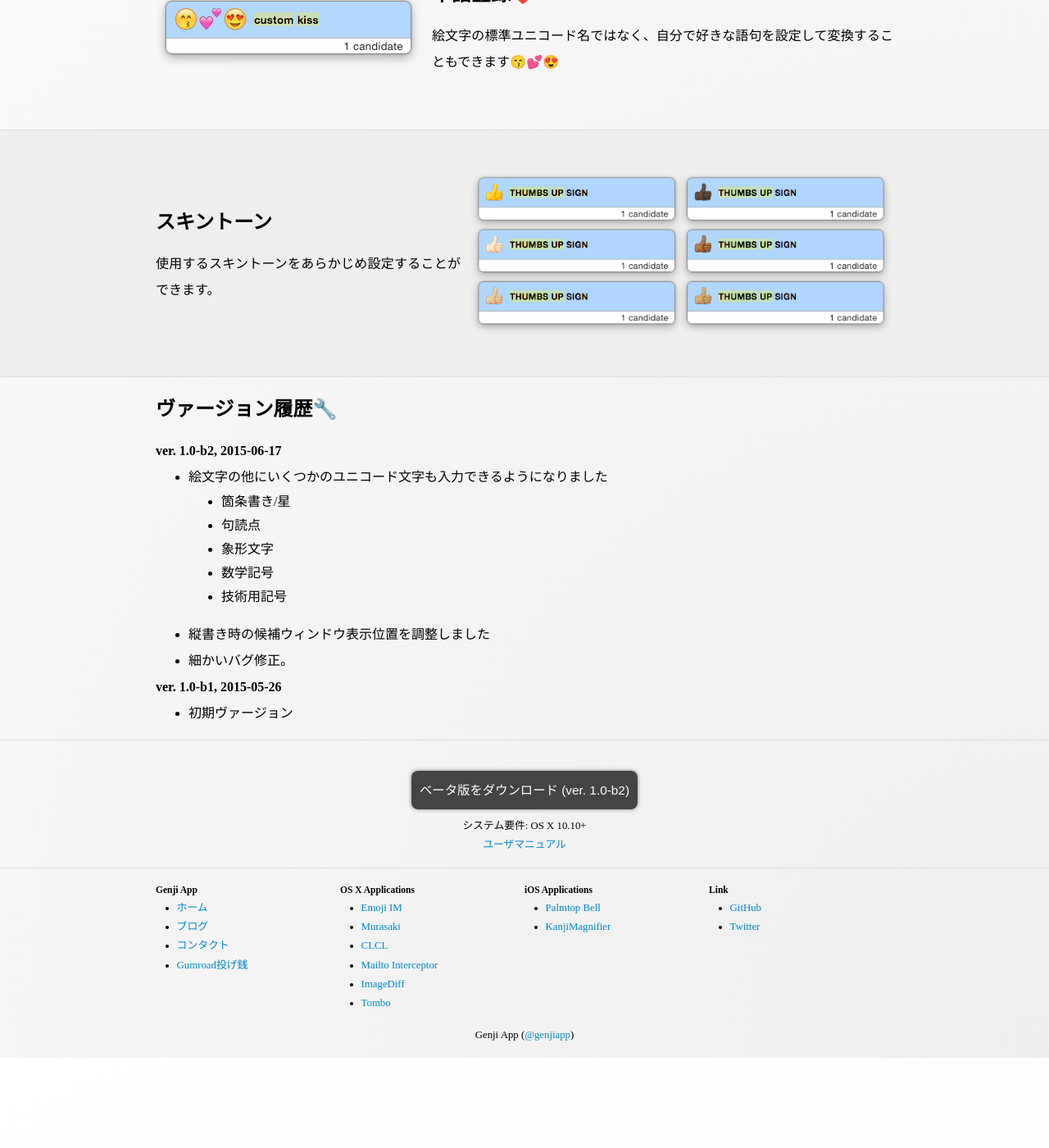
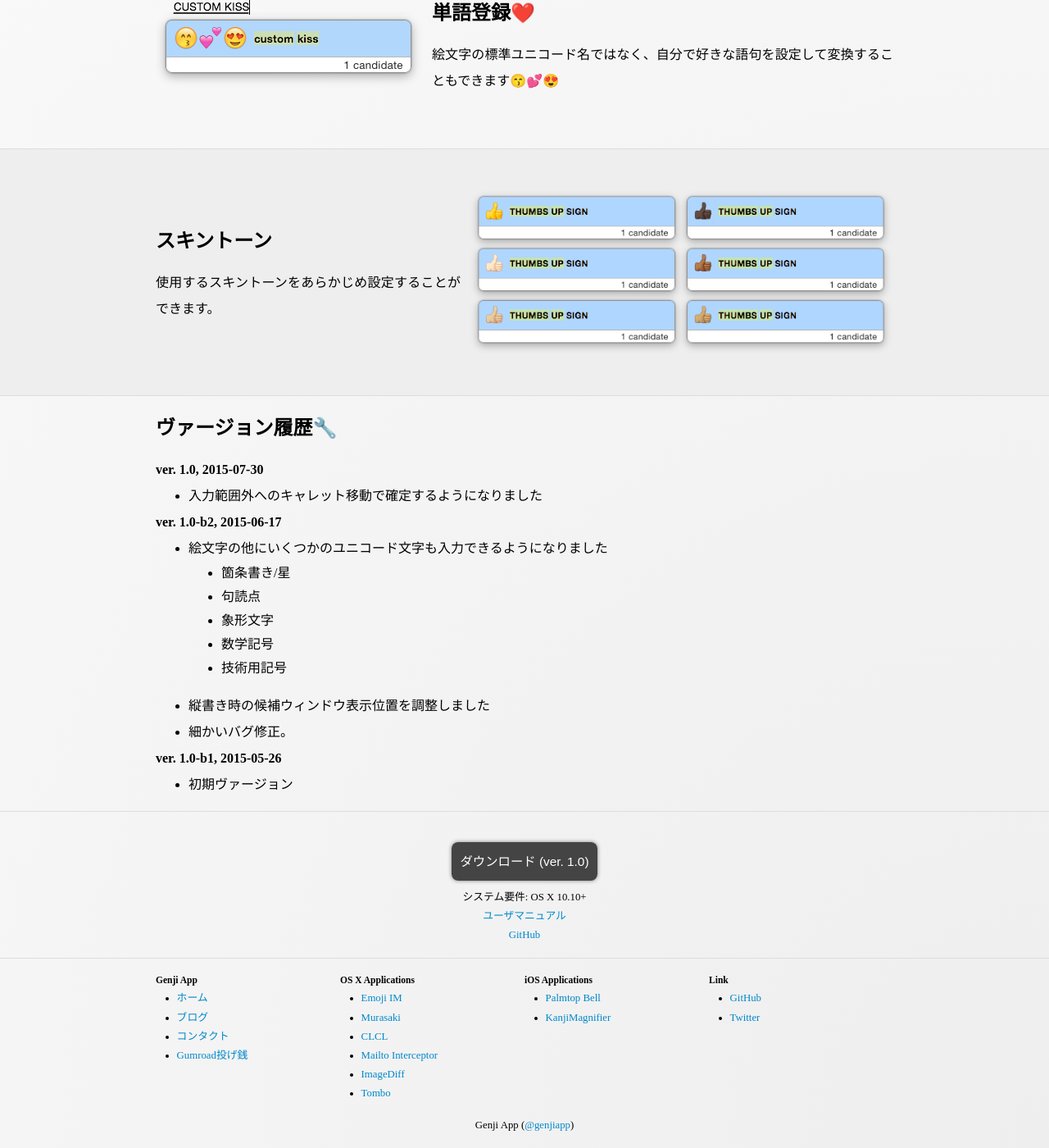
Before and after one commit to GenjiApp/genjiapp.github.io, a Jekyll site: the page built from mac/emoji-im/index.html, in a window 1280 px wide and 1400 px high, scrolled down 1403 px. Shown: the whole window at 82% size. Built offline with Jekyll 4.4.1, drawn with Linux system fonts in a browser that asks for light colours; Markdown is read by kramdown in place of the engine named in the settings; before the commit the page ends 2693 px from its top, so only the background shows below that; some of the changed text lies outside the part shown.

Commit message:
new release Emoji IM v1.0

```diff
--- a/mac/emoji-im/index.html
+++ b/mac/emoji-im/index.html
@@ -26,9 +26,10 @@ css: style.css
   <p id="description">Emoji IMはOS X用の絵文字インプットメソッドです。英字と絵文字をシームレスな操作で入力できる環境を実現します👍</p>
 
   <ul class="downloadList">
-    <li class="badge"><a href="https://gum.co/emoji-im">ベータ版をダウンロード (ver. 1.0-b2)</a></li>
+    <li class="badge"><a href="https://gum.co/emoji-im">ダウンロード (ver. 1.0)</a></li>
     <li>システム要件: OS X 10.10+</li>
     <li><a href="manual.html">ユーザマニュアル</a></li>
+    <li><a href="https://github.com/GenjiApp/Emoji-IM/">GitHub</a></li>
   </ul>
 </div>
 
@@ -79,6 +80,9 @@ css: style.css
   <div>
     <h2>ヴァージョン履歴🔧</h2>
     <dl>
+      <dt>ver. 1.0, 2015-07-30</dt>
+      <dd>入力範囲外へのキャレット移動で確定するようになりました</dd>
+
       <dt>ver. 1.0-b2, 2015-06-17</dt>
       <dd>絵文字の他にいくつかのユニコード文字も入力できるようになりました
         <ul>
@@ -99,7 +103,8 @@ css: style.css
 </div>
 
 <ul class="downloadList">
-  <li class="badge"><a href="https://gum.co/emoji-im">ベータ版をダウンロード (ver. 1.0-b2)</a></li>
+  <li class="badge"><a href="https://gum.co/emoji-im">ダウンロード (ver. 1.0)</a></li>
   <li>システム要件: OS X 10.10+</li>
   <li><a href="manual.html">ユーザマニュアル</a></li>
+  <li><a href="https://github.com/GenjiApp/Emoji-IM/">GitHub</a></li>
 </ul>
```
Also changed, not shown: mac/emoji-im/index_en.html (+7 -2 lines).
